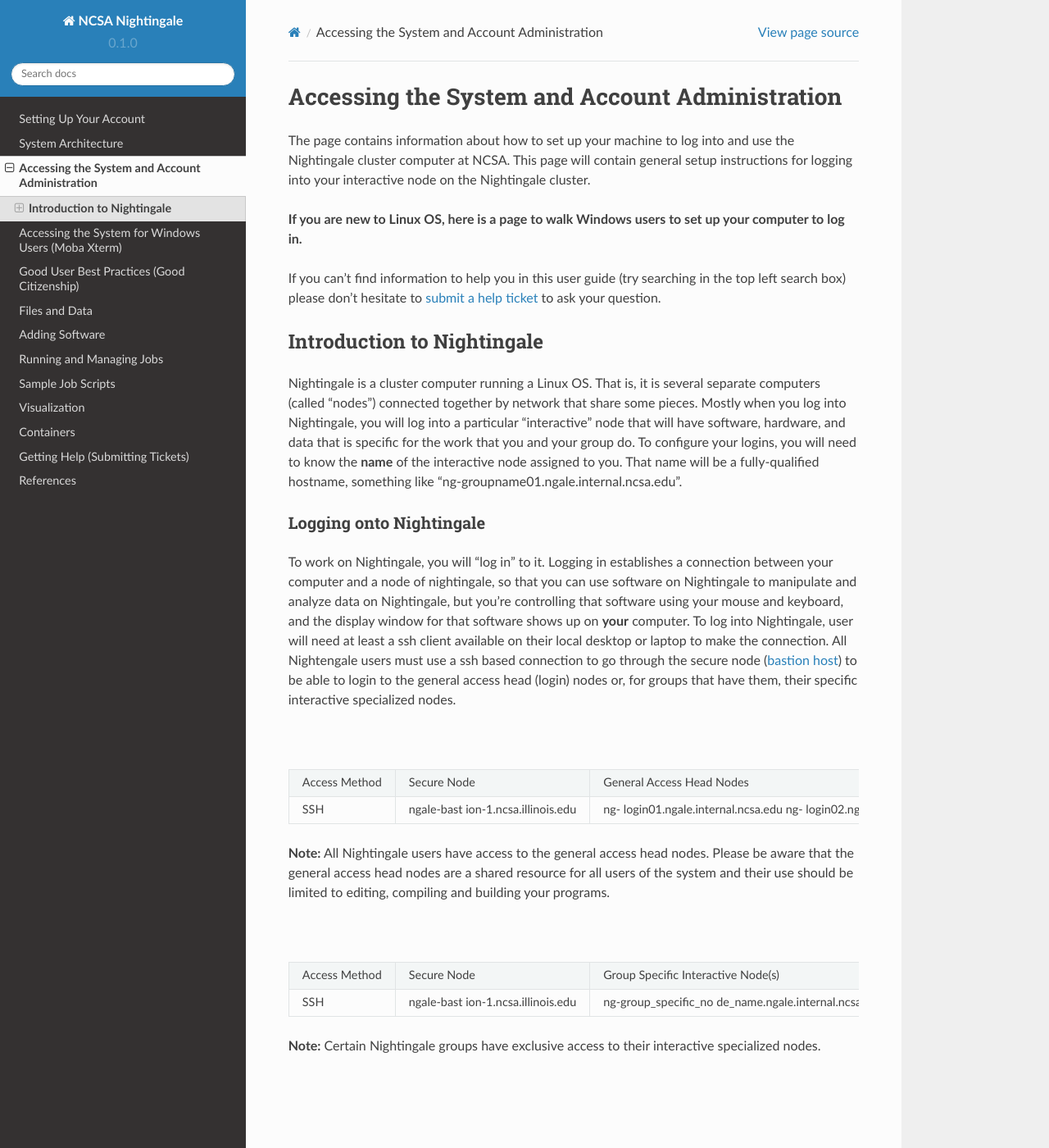
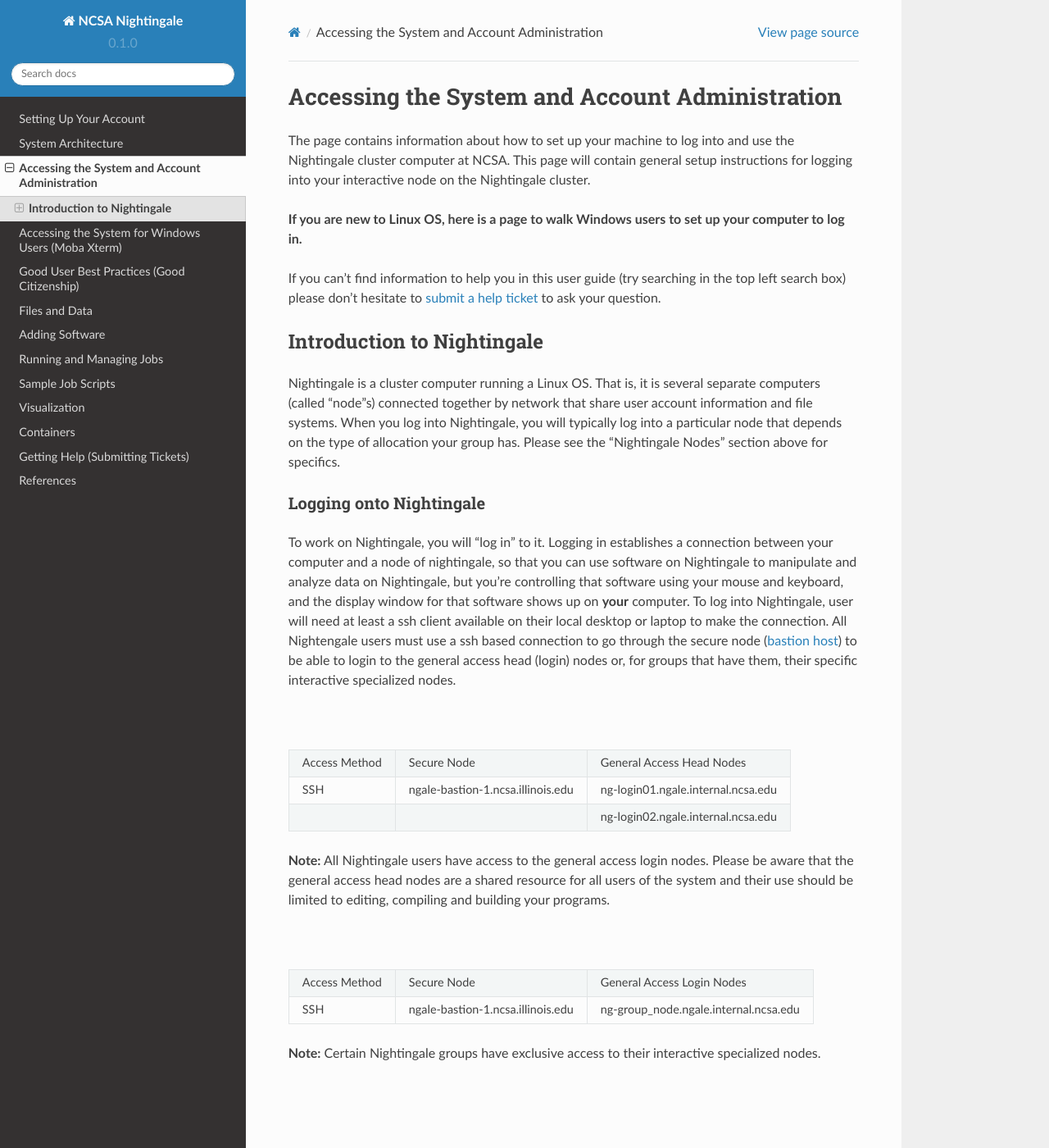
Before and after one commit to sfkappes/NG_documentation, a Sphinx documentation site: the page built from docs/source/accessing_system_account_admin.rst, in a window 1280 px wide and 1400 px high. Shown: the whole window at 82% size. Built offline with Sphinx 7.4.7 and the Read the Docs theme 2.0.0, drawn with Linux system fonts in a browser that asks for light colours; pages that are not in the unit, such as notebooks, are missing from menus.

Commit message:
fix tables
Fixing tables and node names.

```diff
--- a/docs/source/accessing_system_account_admin.rst
+++ b/docs/source/accessing_system_account_admin.rst
@@ -15,13 +15,11 @@
 -------------------------------
 
 Nightingale is a cluster computer running a Linux OS. That is, it is several separate
-computers (called "nodes") connected together by network that share some
-pieces. Mostly when you log into Nightingale, you will log into a
-particular "interactive" node that will have software, hardware, and
-data that is specific for the work that you and your group do. To
-configure your logins, you will need to know the **name** of the
-interactive node assigned to you. That name will be a fully-qualified
-hostname, something like "ng-groupname01.ngale.internal.ncsa.edu".
+computers (called "node"s) connected together by network that share user account information
+and file systems.
+When you log into Nightingale, you will typically log into a
+particular node that depends on the type of allocation your
+group has.  Please see the "Nightingale Nodes" section above for specifics.
 
 Logging onto Nightingale
 ~~~~~~~~~~~~~~~~~~~~~~~~
@@ -41,30 +39,29 @@
 
 |
 
-+----------+-------------------------+---------------------------------+
-| Access   | Secure Node             | General Access Head Nodes       |
-| Method   |                         |                                 |
-+----------+-------------------------+---------------------------------+
-| SSH      | ngale-bast              | ng-                             |
-|          | ion-1.ncsa.illinois.edu | login01.ngale.internal.ncsa.edu |
-|          |                         | ng-                             |
-|          |                         | login02.ngale.internal.ncsa.edu |
-+----------+-------------------------+---------------------------------+
++----------+-----------------------------------+---------------------------------------+
+| Access   | Secure Node                       | General Access Head Nodes             |
+| Method   |                                   |                                       |
++----------+-----------------------------------+---------------------------------------+
+| SSH      | ngale-bastion-1.ncsa.illinois.edu | ng-login01.ngale.internal.ncsa.edu    |
++----------+-----------------------------------+---------------------------------------+
+|          |                                   | ng-login02.ngale.internal.ncsa.edu    |
++----------+-----------------------------------+---------------------------------------+
 
-**Note:** All Nightingale users have access to the general access head
+**Note:** All Nightingale users have access to the general access login
 nodes. Please be aware that the general access head nodes are a shared
 resource for all users of the system and their use should be limited to
 editing, compiling and building your programs.
 
 |
 
-+----------+-------------------------+---------------------------------+
-| Access   | Secure Node             | Group Specific Interactive      |
-| Method   |                         | Node(s)                         |
-+----------+-------------------------+---------------------------------+
-| SSH      | ngale-bast              | ng-group_specific_no            |
-|          | ion-1.ncsa.illinois.edu | de_name.ngale.internal.ncsa.edu |
-+----------+-------------------------+---------------------------------+
++----------+-----------------------------------+--------------------------------------------+
+| Access   | Secure Node                       | General Access Login Nodes                 |
+| Method   |                                   |                                            |
++----------+-----------------------------------+--------------------------------------------+
+| SSH      | ngale-bastion-1.ncsa.illinois.edu | ng-group_node.ngale.internal.ncsa.edu      |
++----------+-----------------------------------+--------------------------------------------+
+
 
 **Note:** Certain Nightingale groups have exclusive access to their
 interactive specialized nodes.
```
